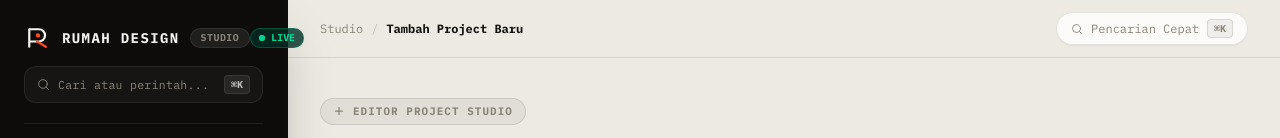
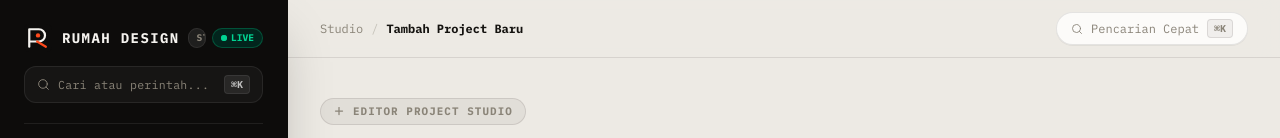
Before and after one commit to gyonmd-tech/Rumah-Design, a Nuxt app: page /admin/projects/new in a window 1280 px wide. Shown: the top 138 px of the page. Built offline with nearby package versions, Linux system fonts and the light colour scheme; no server answers; the database is empty; a web font is replaced by a local one.

Commit message:
fix(admin): fix live badge overflow in sidebar and tab click handlers in AdminProjectForm

```diff
--- a/components/admin/AdminProjectForm.vue
+++ b/components/admin/AdminProjectForm.vue
@@ -264,7 +264,7 @@ function validateAndSubmit() {
           type="button"
           class="snap-start cursor-pointer rounded-xl px-4 py-2 transition-all whitespace-nowrap flex items-center gap-2"
           :class="activeTab === 'general' ? 'bg-ink text-paper shadow-2xs' : 'text-mute hover:text-ink'"
-          @click="activeTab === 'general'"
+          @click="activeTab = 'general'"
         >
           <AdminIcon name="projects" size="13" />
           <span>Informasi & Taksonomi</span>
@@ -274,7 +274,7 @@ function validateAndSubmit() {
           type="button"
           class="snap-start cursor-pointer rounded-xl px-4 py-2 transition-all whitespace-nowrap flex items-center gap-2"
           :class="activeTab === 'media' ? 'bg-ink text-paper shadow-2xs' : 'text-mute hover:text-ink'"
-          @click="activeTab === 'media'"
+          @click="activeTab = 'media'"
         >
           <AdminIcon name="media" size="13" />
           <span>Visual & Media</span>
@@ -285,7 +285,7 @@ function validateAndSubmit() {
           type="button"
           class="snap-start cursor-pointer rounded-xl px-4 py-2 transition-all whitespace-nowrap flex items-center gap-2"
           :class="activeTab === 'content' ? 'bg-ink text-paper shadow-2xs' : 'text-mute hover:text-ink'"
-          @click="activeTab === 'content'"
+          @click="activeTab = 'content'"
         >
           <AdminIcon name="edit" size="13" />
           <span>Case Study Editorial</span>
@@ -295,7 +295,7 @@ function validateAndSubmit() {
           type="button"
           class="snap-start cursor-pointer rounded-xl px-4 py-2 transition-all whitespace-nowrap flex items-center gap-2"
           :class="activeTab === 'seo' ? 'bg-ink text-paper shadow-2xs' : 'text-mute hover:text-ink'"
-          @click="activeTab === 'seo'"
+          @click="activeTab = 'seo'"
         >
           <AdminIcon name="seo" size="13" />
           <span>SEO & SERP Simulator</span>
--- a/layouts/admin.vue
+++ b/layouts/admin.vue
@@ -44,17 +44,17 @@ function openCommandPalette() {
       <div class="space-y-6">
         <!-- Logo & Studio Tag & Status Radar -->
         <div class="border-b border-white/[0.08] pb-5 space-y-3.5">
-          <div class="flex items-center justify-between">
-            <NuxtLink to="/admin/projects" class="group flex items-center gap-2.5">
-              <SiteLogo :dark="true" />
-              <span class="rounded-full bg-white/[0.08] border border-white/[0.08] px-2.5 py-0.5 font-mono text-[0.62rem] font-bold uppercase tracking-wider text-[#8a8478] group-hover:text-white transition-colors">
+          <div class="flex items-center justify-between gap-2 min-w-0">
+            <NuxtLink to="/admin/projects" class="group flex items-center gap-2 min-w-0 shrink">
+              <SiteLogo :dark="true" class="shrink-0" />
+              <span class="rounded-full bg-white/[0.08] border border-white/[0.08] px-2 py-0.5 font-mono text-[0.6rem] font-bold uppercase tracking-wider text-[#8a8478] group-hover:text-white transition-colors truncate">
                 Studio
               </span>
             </NuxtLink>
 
-            <span class="flex items-center gap-1.5 rounded-full bg-emerald-950/80 px-2 py-0.5 font-mono text-[0.62rem] font-bold text-emerald-400 border border-emerald-500/30">
+            <span class="shrink-0 inline-flex items-center gap-1 rounded-full bg-emerald-950/80 px-2 py-0.5 font-mono text-[0.6rem] font-bold text-emerald-400 border border-emerald-500/30">
               <span class="size-1.5 rounded-full bg-emerald-400 animate-ping opacity-75" />
-              <span class="relative size-1.5 -ml-3 rounded-full bg-emerald-400" />
+              <span class="size-1.5 -ml-2.5 rounded-full bg-emerald-400 relative" />
               <span>LIVE</span>
             </span>
           </div>
```
